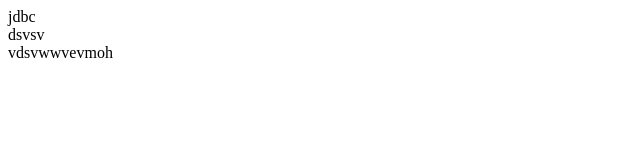
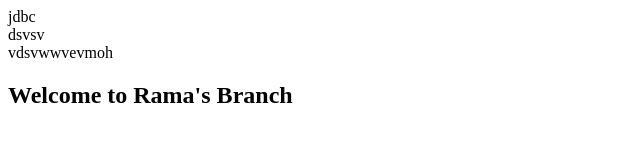
Before and after one commit to Siver29/React1, a plain HTML site: page index.html in a window 1280 px wide. Shown: the whole page, without its empty margins (0-640 px from the left). Drawn offline with Linux system fonts and the light colour scheme.

Commit message:
Add welcome message

```diff
--- a/index.html
+++ b/index.html
@@ -9,5 +9,6 @@
     <div>jdbc</div>
     <div>dsvsv</div>
     <div>vdsvwwvevmoh</div>
+    <h2>Welcome to Rama's Branch</h2>
 </body>
 </html>
```
